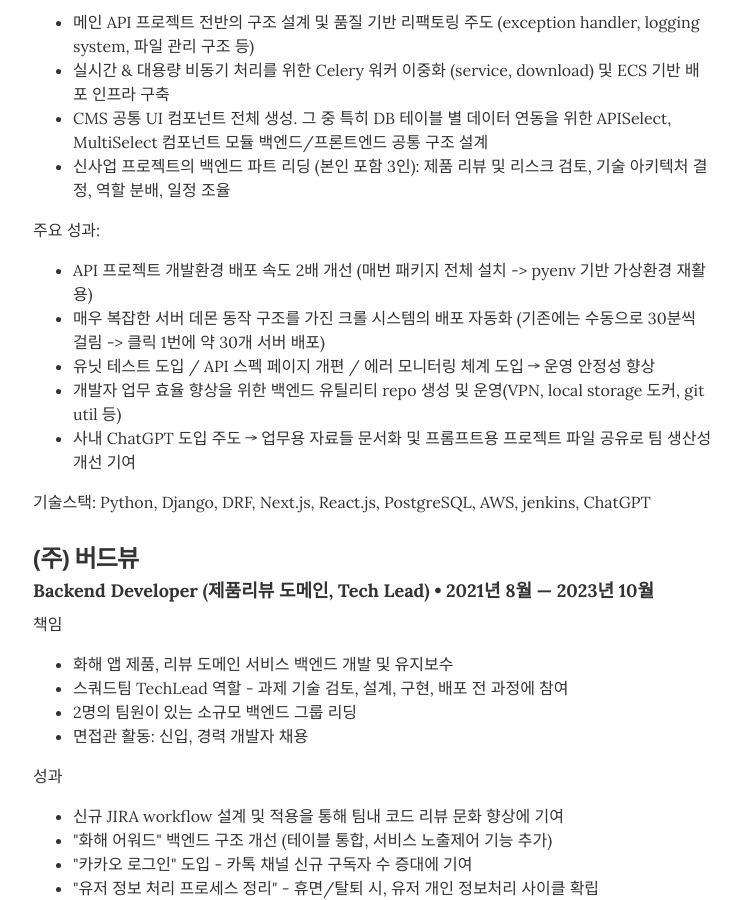
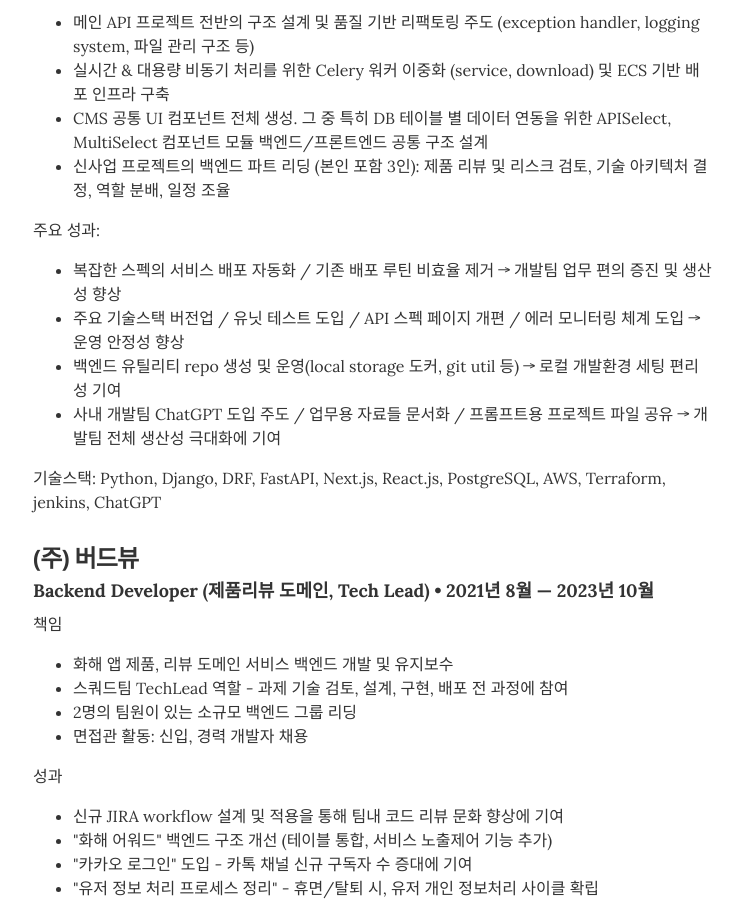
Before and after one commit to Shiwoo-Park/resume, a Jekyll site: the page built from index.html, in a window 1280 px wide and 900 px high, scrolled down 1085 px. Shown: the whole window, without its empty margins (267-1010 px from the left). Built offline with Jekyll 4.4.1, drawn with Linux system fonts in a browser that asks for light colours.

Commit message:
updated resume

```diff
--- a/_data/experience.yml
+++ b/_data/experience.yml
@@ -13,14 +13,13 @@
 
     주요 성과:
     <ul>
-      <li>API 프로젝트 개발환경 배포 속도 2배 개선 (매번 패키지 전체 설치 -> pyenv 기반 가상환경 재활용)</li>
-      <li>매우 복잡한 서버 데몬 동작 구조를 가진 크롤 시스템의 배포 자동화 (기존에는 수동으로 30분씩 걸림 -> 클릭 1번에 약 30개 서버 배포)</li>
-      <li>유닛 테스트 도입 / API 스펙 페이지 개편 / 에러 모니터링 체계 도입 → 운영 안정성 향상</li>
-      <li>개발자 업무 효율 향상을 위한 백엔드 유틸리티 repo 생성 및 운영(VPN, local storage 도커, git util 등)</li>
-      <li>사내 ChatGPT 도입 주도 → 업무용 자료들 문서화 및 프롬프트용 프로젝트 파일 공유로 팀 생산성 개선 기여</li>
+      <li>복잡한 스펙의 서비스 배포 자동화 / 기존 배포 루틴 비효율 제거 → 개발팀 업무 편의 증진 및 생산성 향상</li>
+      <li>주요 기술스택 버전업 / 유닛 테스트 도입 / API 스펙 페이지 개편 / 에러 모니터링 체계 도입 → 운영 안정성 향상</li>
+      <li>백엔드 유틸리티 repo 생성 및 운영(local storage 도커, git util 등) → 로컬 개발환경 세팅 편리성 기여</li>
+      <li>사내 개발팀 ChatGPT 도입 주도 / 업무용 자료들 문서화 / 프롬프트용 프로젝트 파일 공유 → 개발팀 전체 생산성 극대화에 기여</li>
     </ul>
 
-    기술스택: Python, Django, DRF, Next.js, React.js, PostgreSQL, AWS, jenkins, ChatGPT
+    기술스택: Python, Django, DRF, FastAPI, Next.js, React.js, PostgreSQL, AWS, Terraform, jenkins, ChatGPT
 
 - company: (주) 버드뷰
   position: Backend Developer (제품리뷰 도메인, Tech Lead)
```
